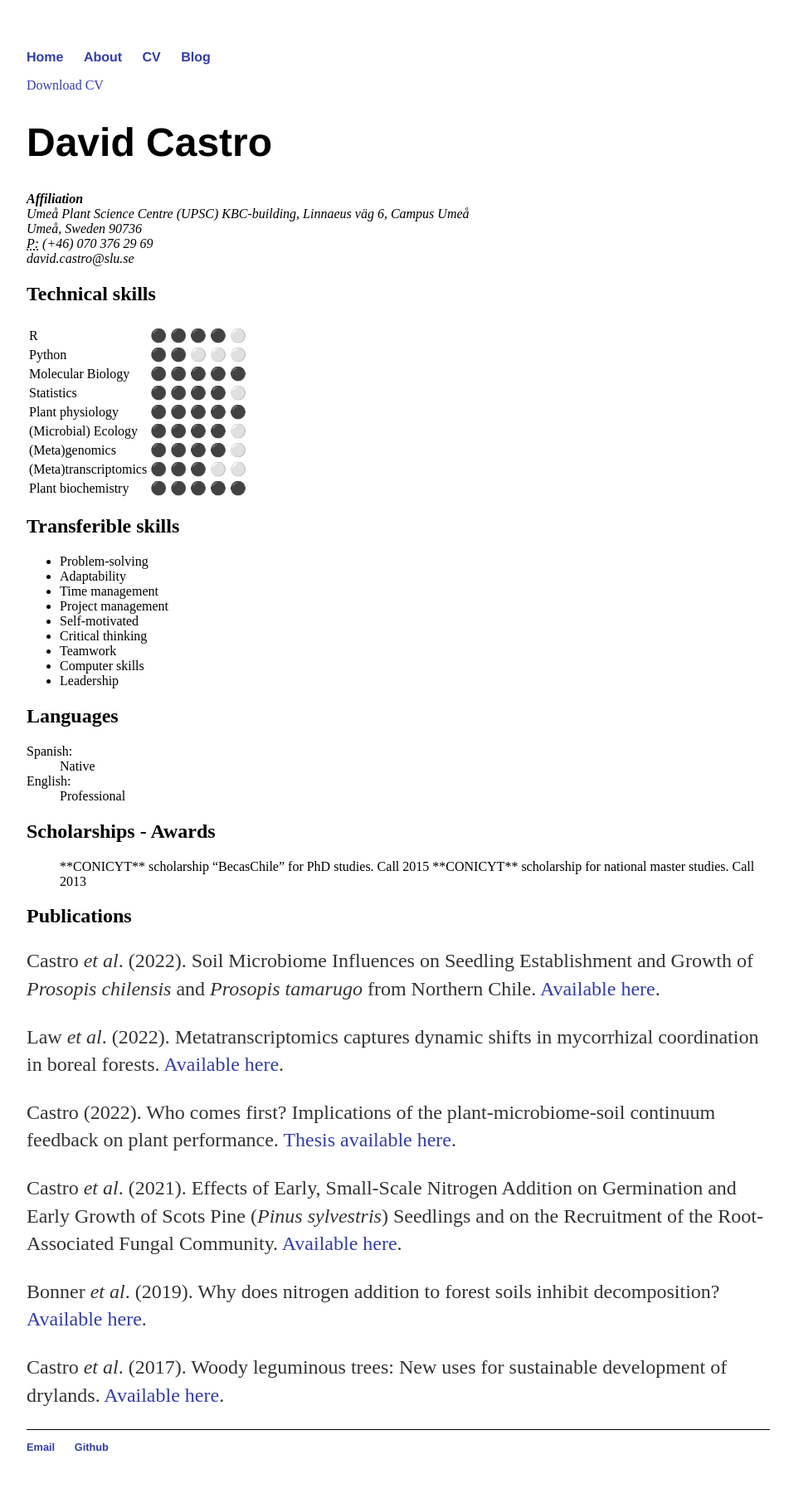
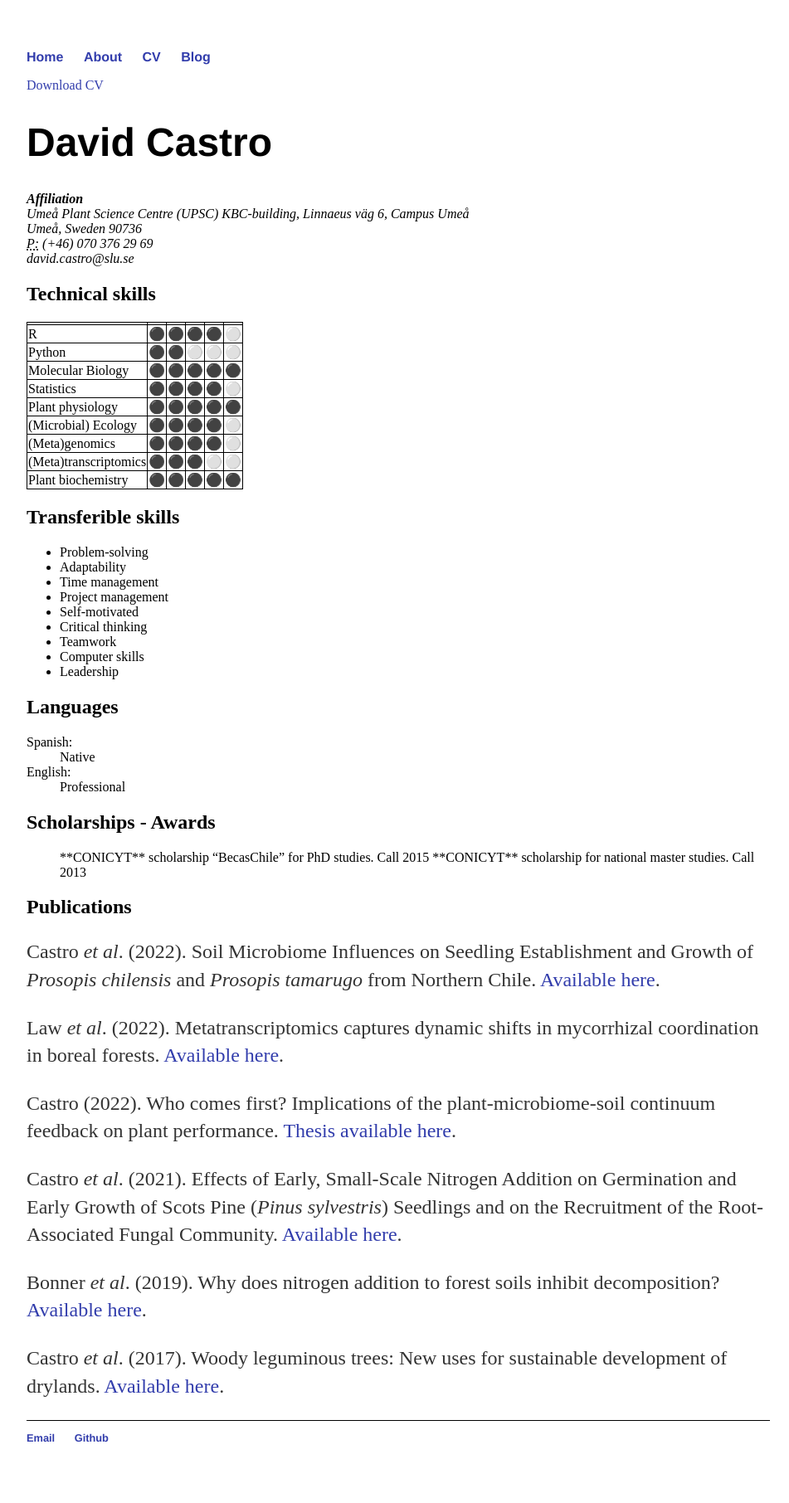
Before and after one commit to davcastrom/davcastrom.github.io, a Jekyll site: the page built from cv/index.html, in a window 1280 px wide. Shown: the whole page at 83% size, without its empty margins (160-1111 px from the left). Built offline with Jekyll 4.4.1, drawn with Linux system fonts in a browser that asks for light colours.

Commit message:
Update main.css

```diff
--- a/assets/css/main.css
+++ b/assets/css/main.css
@@ -43,5 +43,6 @@ ul.posts li {
 }
 
 table, th, td {
-    border-style: solid black;
+    border: 1px solid black;
+    border-collapse: collapse;
   }
```
